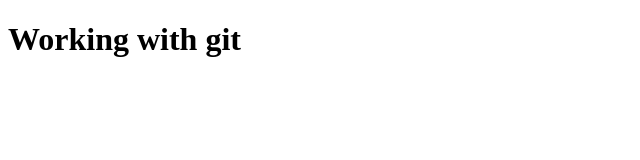
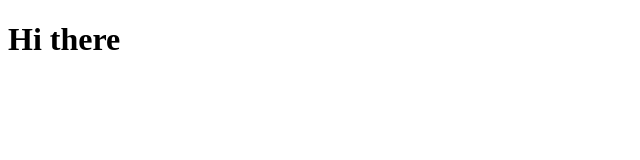
Before and after one commit to cursusgit/cursusGit, a plain HTML site: page index.html in a window 1280 px wide. Shown: the whole page, without its empty margins (0-640 px from the left). Drawn offline with Linux system fonts and the light colour scheme.

```diff
--- a/index.html
+++ b/index.html
@@ -7,6 +7,6 @@
     <title>Document</title>
   </head>
   <body>
-    <h1>Working with git</h1>
+    <h1>Hi there</h1>
   </body>
 </html>
```
